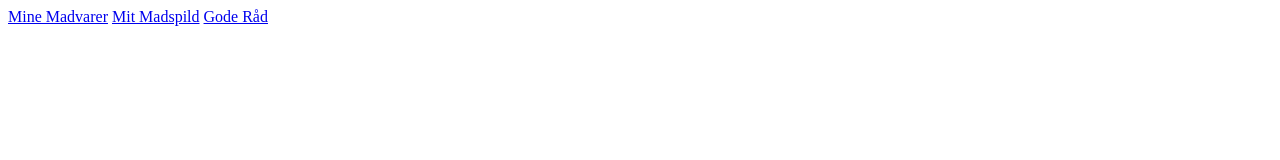
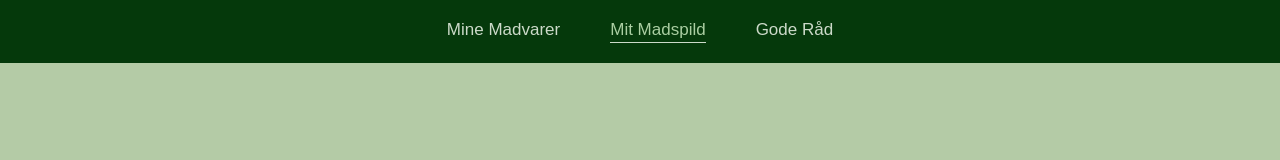
Before and after one commit to MadspildProjekt-DAD/madspild-webapp, a plain HTML site: page frontend/Mit madspild/Mit_Madspild.html in a window 1280 px wide. Drawn offline with Linux system fonts and the light colour scheme.

Commit message:
rettet paths

```diff
--- a/frontend/Mit madspild/Mit_Madspild.html
+++ b/frontend/Mit madspild/Mit_Madspild.html
@@ -3,15 +3,17 @@
 <head>
     <meta charset="UTF-8">
     <title>Mit Madspild</title>
+    <link rel="stylesheet" href="../style.css">
     <link rel="stylesheet" href="mitmadspild.css">
 </head>
 <body>
-    <header>
+<header>
     <nav>
-            <a href="index.html" class="currentpage">Mine Madvarer</a>
-            <a href="Mit_Madspild.html">Mit Madspild</a>
-            <a href="Gode_Raad.html">Gode Råd</a>
+        <a href="../index.html">Mine Madvarer</a>
+        <a href="Mit_Madspild.html" class="currentpage">Mit Madspild</a>
+        <a href="../Gode_Raad.html">Gode Råd</a>
     </nav>
 </header>
 <script src="mitmadspild.js" defer></script>
 </body>
+</html>
```
